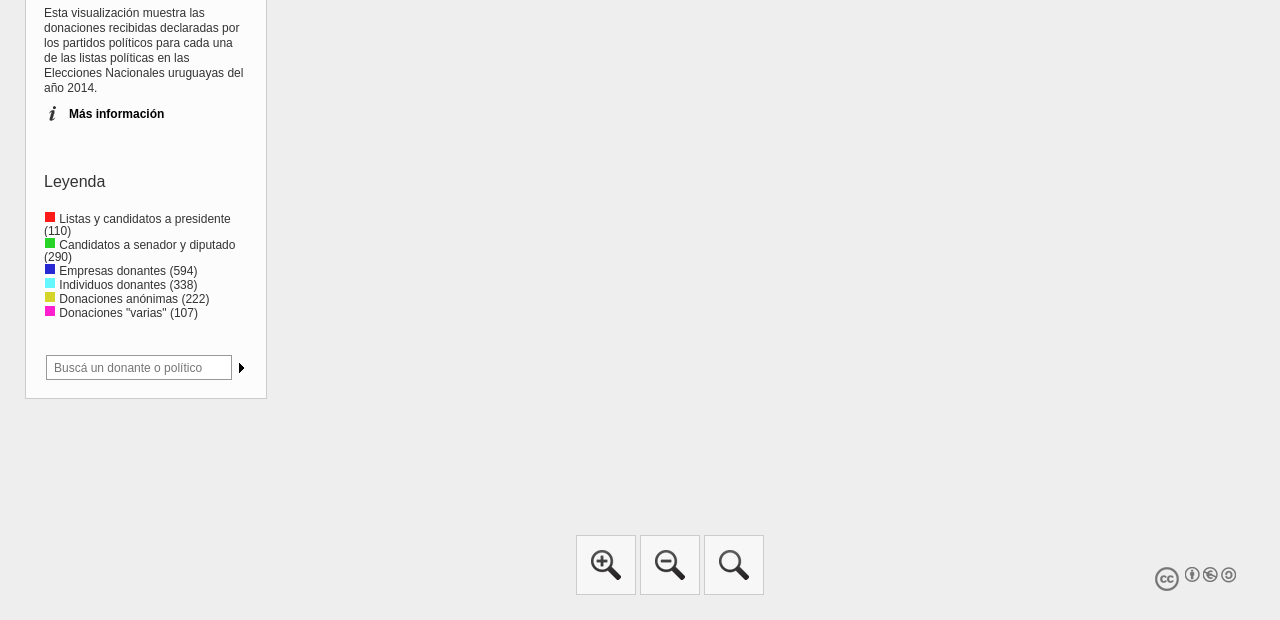
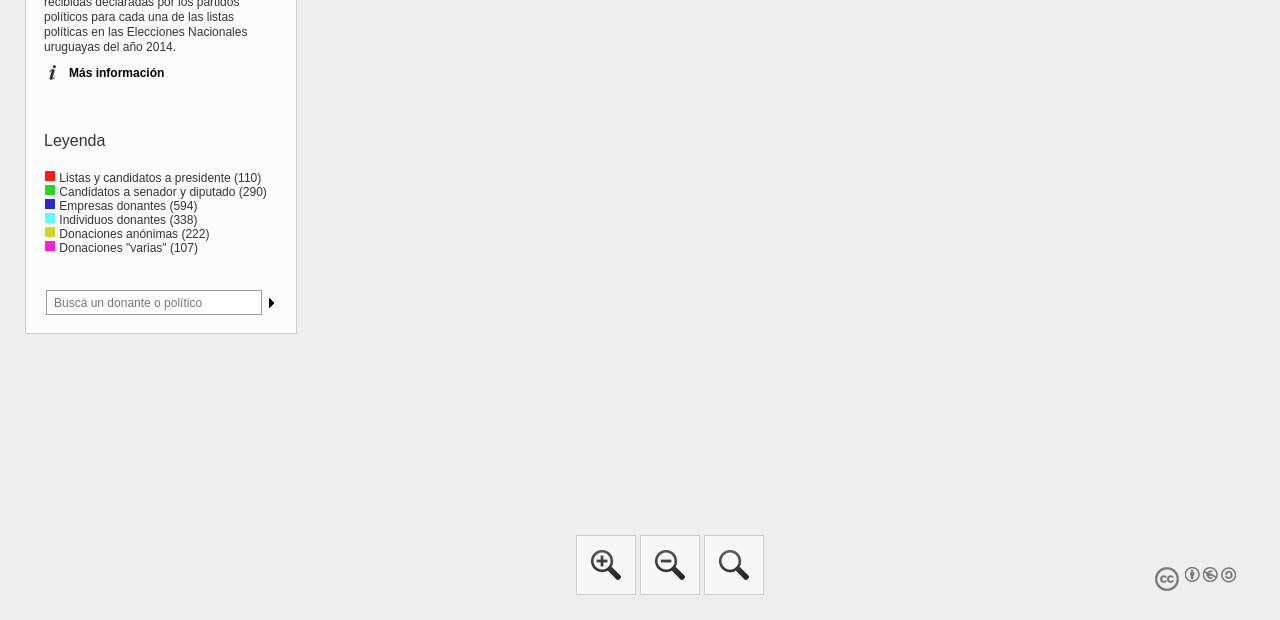
Before and after one commit to finpol/finpol.github.io, a website with bundled scripts: page src/index.html in a window 1280 px wide. Shown: the part 180-800 px from the top of the page. Built offline with nearby package versions, Linux system fonts and the light colour scheme.

Commit message:
Agranda el panel de información de la izquierda

```diff
--- a/src/css/style.css
+++ b/src/css/style.css
@@ -231,7 +231,7 @@ font-weight: bold;
 }
 
 #mainpanel .col {
-  width: 240px;
+  width: 270px;
   padding: 18px 18px 18px 18px;
   margin: 0;
 }
@@ -257,7 +257,7 @@ input {
   border: 1px solid #999;
   background-color: #fff;
   padding: 5px 7px 4px 7px;
-  width: 170px;
+  width: 200px;
 }
 
 #search .state {
```
